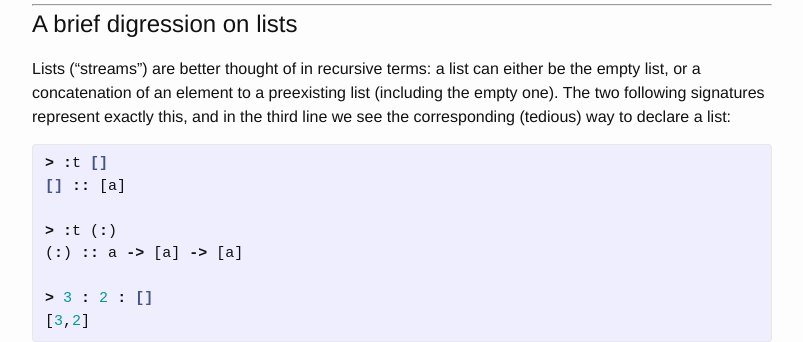
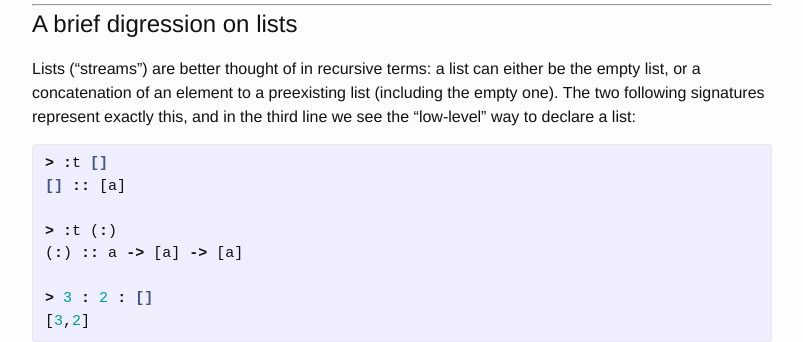
Before and after one commit to ocramz/ocramz.github.io, a Jekyll site: the page built from _posts/2015-08-21-haskell-tut-v1.markdown, in a window 1280 px wide and 900 px high, scrolled down 12089 px. Shown: the part 200-542 px from the top of the window, without its empty margins (238-1041 px from the left). Built offline with Jekyll 4.4.1, drawn with Linux system fonts in a browser that asks for light colours; Markdown is read by kramdown in place of the engine named in the settings; formulas are drawn with MathJax 3.

Commit message:
blog update

```diff
--- a/_posts/2015-08-21-haskell-tut-v1.markdown
+++ b/_posts/2015-08-21-haskell-tut-v1.markdown
@@ -547,7 +547,7 @@ The above code recursively consumes the list supplied as second argument by appl
 # A brief digression on lists
 
 Lists ("streams") are better thought of in recursive terms: a list can either be the empty list, or a concatenation of an element to a preexisting list (including the empty one).
-The two following signatures represent exactly this, and in the third line we see the corresponding (tedious) way to declare a list:
+The two following signatures represent exactly this, and in the third line we see the "low-level" way to declare a list:
 
 {% highlight haskell%}
 > :t []
```
Also changed, not shown: 2 other files.
